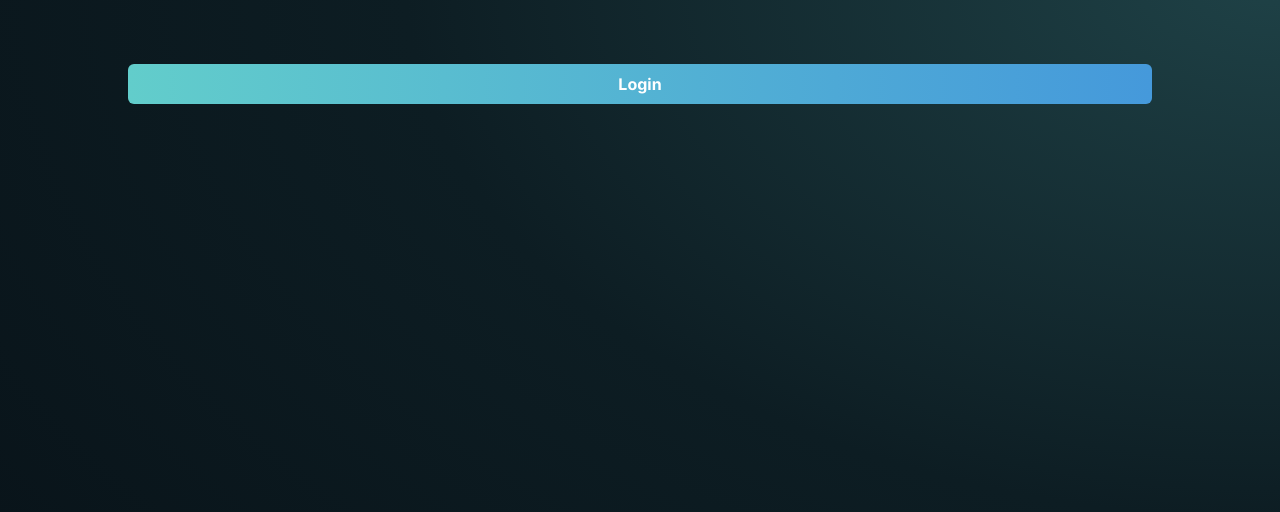
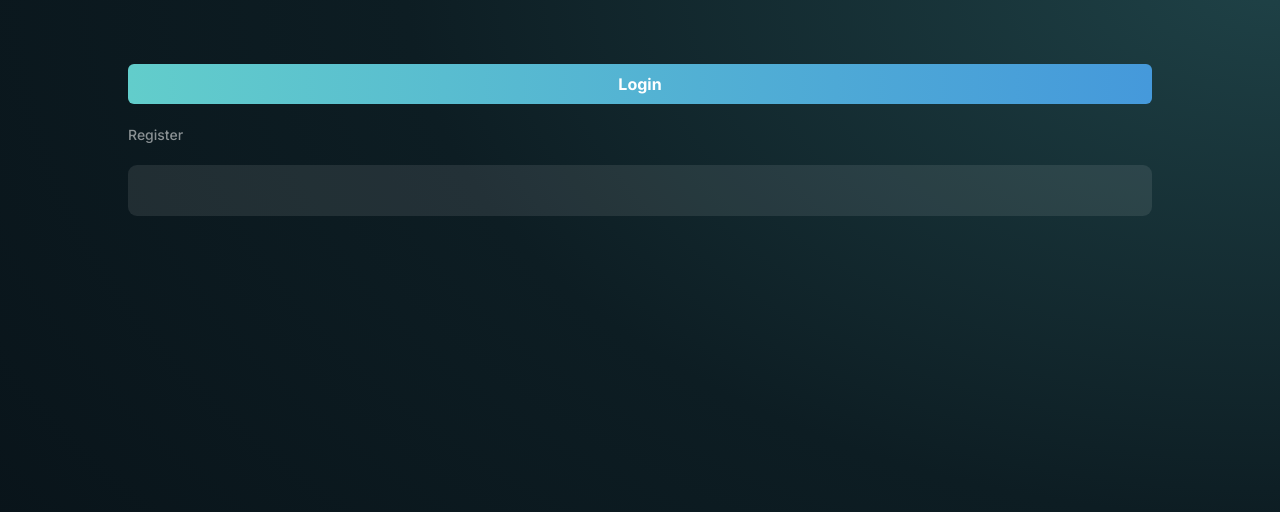
Before and after one commit to ryanf10/youapp-fe, a Next.js app: page / in a window 1280 px wide. Shown: the top 512 px of the page. Built offline with nearby package versions, Linux system fonts and the light colour scheme.

Commit message:
feat: add text, button component

```diff
--- a/src/app/components/atoms/Button.tsx
+++ b/src/app/components/atoms/Button.tsx
@@ -1,4 +1,5 @@
 import React from 'react';
+import { cn } from '@/lib/utils';
 
 type ButtonProps = {
   variant: 'base' | 'gradient';
@@ -14,11 +15,11 @@ export default function Button({
     <button
       {...rest}
       type={type}
-      className={`relative w-full rounded-md py-2 text-[16px] font-[700] text-white focus:outline-none disabled:cursor-not-allowed disabled:bg-gray-500
-        ${
-          variant == 'gradient' &&
+      className={cn(
+        'relative w-full rounded-md py-2 text-[16px] font-[700] text-white focus:outline-none disabled:cursor-not-allowed disabled:bg-gray-500',
+        variant == 'gradient' &&
           'from-button-gradient-start to-button-gradient-end bg-gradient-to-r'
-        }`}
+      )}
     >
       {children}
       {rest.disabled && (
--- /dev/null
+++ b/src/app/components/atoms/Input.tsx
@@ -0,0 +1,22 @@
+import { cn } from '@/lib/utils';
+
+export type InputProps = {
+  /**
+   * Input type
+   * @example text, email, password
+   */
+  type?: React.HTMLInputTypeAttribute;
+} & React.ComponentPropsWithoutRef<'input'>;
+
+export default function Input({ className, type, ...rest }: InputProps) {
+  return (
+    <input
+      {...rest}
+      type={type}
+      className={cn(
+        'bg-white-opacity-9 rounded-[9px] p-2 text-[13px] font-medium text-white placeholder-gray-500',
+        className
+      )}
+    />
+  );
+}
--- /dev/null
+++ b/src/app/components/atoms/Text.tsx
@@ -0,0 +1,42 @@
+import React from 'react';
+import { cn } from '@/lib/utils';
+
+const TextVariant = ['title', 'base', 'secondary'] as const;
+
+type TextProps<T extends React.ElementType> = {
+  as?: T;
+  className?: string;
+  variant?: (typeof TextVariant)[number];
+} & React.ComponentPropsWithoutRef<T>;
+
+type TextComponent = <T extends React.ElementType = 'p'>(
+  props: TextProps<T>
+) => React.ReactElement | null;
+
+const Text: React.ForwardRefExoticComponent<
+  React.PropsWithoutRef<TextProps<any>> & React.RefAttributes<unknown>
+> = React.forwardRef(
+  <T extends React.ElementType = 'p'>(
+    { as, children, className, variant = 'base', ...rest }: TextProps<T>,
+    ref?: React.ComponentPropsWithRef<T>['ref']
+  ) => {
+    const Component = as || 'p';
+    return (
+      <Component
+        ref={ref}
+        className={cn(
+          variant === 'base' && 'text-[14px] font-[700]',
+          variant === 'title' && 'text-[24px] font-[700]',
+          variant === 'secondary' &&
+            'text-[14px] font-[500] text-opacity-[0.52]',
+          'text-white',
+          className
+        )}
+      >
+        {children}
+      </Component>
+    );
+  }
+);
+
+export default Text;
--- a/src/app/page.tsx
+++ b/src/app/page.tsx
@@ -1,6 +1,8 @@
 import Image from 'next/image';
 import Button from '@/app/components/atoms/Button';
 import Link from 'next/link';
+import Text from '@/app/components/atoms/Text';
+import Input from '@/app/components/atoms/Input';
 
 export default function Home() {
   return (
@@ -9,6 +11,10 @@ export default function Home() {
         <Link href='/login'>
           <Button variant='gradient'>Login</Button>
         </Link>
+        <Text as='h1' variant='secondary' className='mt-5'>
+          Register
+        </Text>
+        <Input className='mt-5 h-[51px] w-full p-[18px]'></Input>
       </div>
     </main>
   );
--- /dev/null
+++ b/src/lib/utils.ts
@@ -0,0 +1,7 @@
+import clsx, { ClassValue } from 'clsx';
+import { twMerge } from 'tailwind-merge';
+
+/** Merge classes with tailwind-merge with clsx full feature */
+export function cn(...inputs: ClassValue[]) {
+  return twMerge(clsx(inputs));
+}
--- a/tailwind.config.ts
+++ b/tailwind.config.ts
@@ -12,6 +12,7 @@ const config: Config = {
         'custom-bg-color': '#09141A',
         'button-gradient-start': '#62CDCB',
         'button-gradient-end': '#4599DB',
+        'white-opacity-9': 'rgba(255, 255, 255, 0.09)',
       },
       backgroundImage: {
         'custom-gradient':
```
Also changed, not shown: package.json (+9 -7 lines), 1 other file (tests, documents, lock files or other folders).
